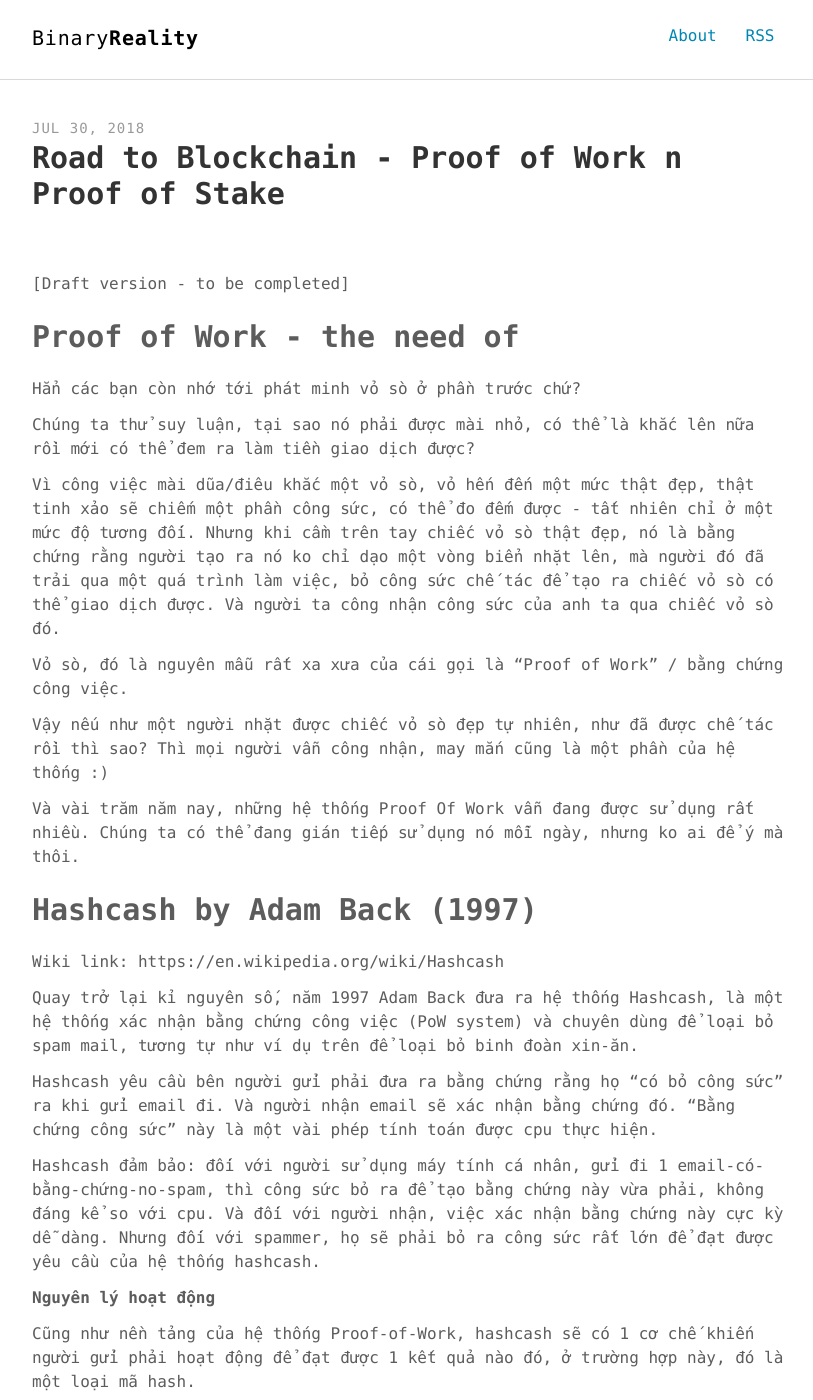
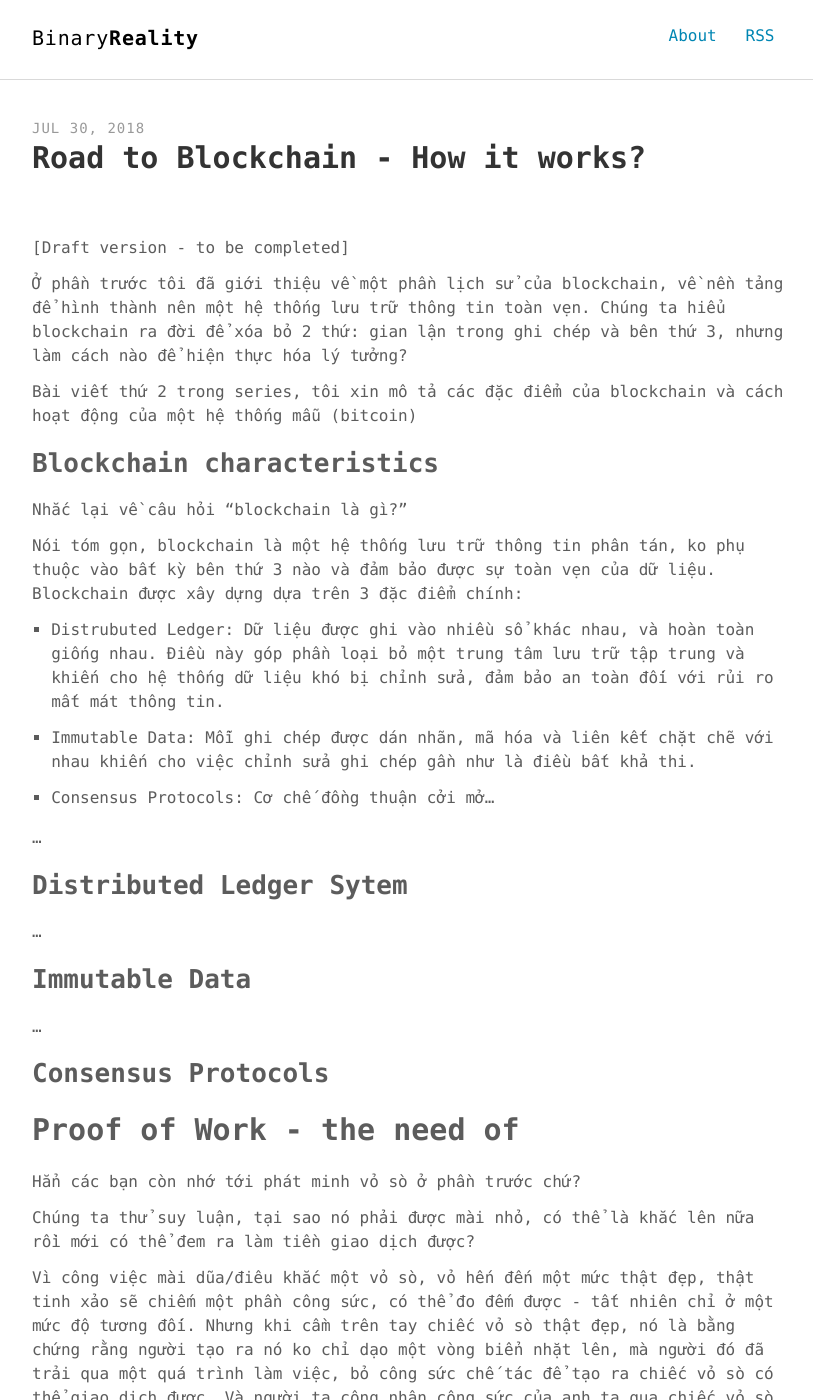
Before and after one commit to phuoc-thanh/phuoc-thanh.github.io, a Jekyll site: the page built from _posts/2018-07-30-road-to-blockchain-protocols.md, in a window 1280 px wide and 1400 px high. Shown: the whole window, without its empty margins (232-1045 px from the left). Built offline with Jekyll 4.4.1, drawn with Linux system fonts in a browser that asks for light colours; some of the changed text lies outside the part shown.

Commit message:
editing 2nd post of blockchain

```diff
--- a/_posts/2018-07-30-road-to-blockchain-protocols.md
+++ b/_posts/2018-07-30-road-to-blockchain-protocols.md
@@ -1,12 +1,40 @@
 ---
 layout: post
-title: "Road to Blockchain - Proof of Work n Proof of Stake"
+title: "Road to Blockchain - How it works?"
 comments: true
-description: "Proof of Work - Những khái niệm cơ bản"
+description: "Road to Blockchain - Những khái niệm cơ bản"
 keywords: "blockchain, proofofstake, proofofwork, bitcoin"
 ---
 
 [Draft version - to be completed]
+
+Ở phần trước tôi đã giới thiệu về một phần lịch sử của blockchain, về nền tảng để hình thành nên một hệ thống lưu trữ thông tin toàn vẹn. Chúng ta hiểu blockchain ra đời để xóa bỏ 2 thứ: gian lận trong ghi chép và bên thứ 3, nhưng làm cách nào để hiện thực hóa lý tưởng?
+
+Bài viết thứ 2 trong series, tôi xin mô tả các đặc điểm của blockchain và cách hoạt động của một hệ thống mẫu (bitcoin)
+
+## Blockchain characteristics
+
+Nhắc lại về câu hỏi "blockchain là gì?"
+
+Nói tóm gọn, blockchain là một hệ thống lưu trữ thông tin phân tán, ko phụ thuộc vào bất kỳ bên thứ 3 nào và đảm bảo được sự toàn vẹn của dữ liệu. Blockchain được xây dựng dựa trên 3 đặc điểm chính:
+
+1. Distrubuted Ledger: Dữ liệu được ghi vào nhiều sổ khác nhau, và hoàn toàn giống nhau. Điều này góp phần loại bỏ một trung tâm lưu trữ tập trung và khiến cho hệ thống dữ liệu khó bị chỉnh sửa, đảm bảo an toàn đối với rủi ro mất mát thông tin.
+
+2. Immutable Data: Mỗi ghi chép được dán nhãn, mã hóa và liên kết chặt chẽ với nhau khiến cho việc chỉnh sửa ghi chép gần như là điều bất khả thi.
+
+3. Consensus Protocols: Cơ chế đồng thuận cởi mở...
+
+...
+
+## Distributed Ledger Sytem
+
+...
+
+## Immutable Data
+
+...
+
+## Consensus Protocols
 
 
 # Proof of Work - the need of
@@ -114,3 +142,5 @@ https://en.wikipedia.org/wiki/Proof-of-work_system
 https://en.wikipedia.org/wiki/Hashcash
 
 https://en.wikipedia.org/wiki/SHA-2
+
+https://www.ibm.com/blogs/cloud-computing/2017/04/11/characteristics-blockchain/
```
Also changed, not shown: _posts/2018-07-17-road-to-blockchain-intro.md (+2 -2 lines).
